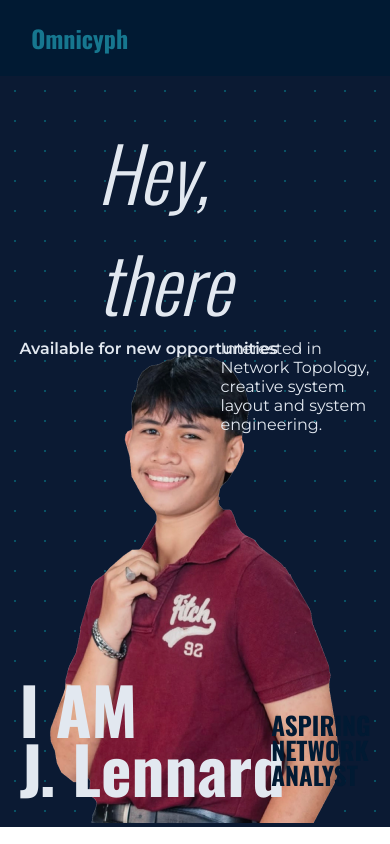
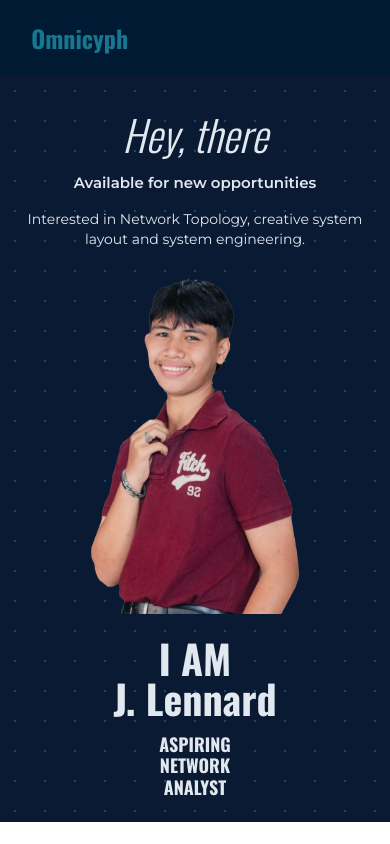
Before and after one commit to 2601103146-eng/My-website1.github.io, a plain HTML site: page index.html in a window 390 px wide. Drawn offline with nearby package versions, Linux system fonts and the light colour scheme.

Commit message:
Update style.css

```diff
--- a/style.css
+++ b/style.css
@@ -773,3 +773,88 @@ background-size: 30px 30px;
 .social-card:hover .social-icon {
   transform: scale(1.1);
 }
+
+@media (max-width: 768px) {
+    .home {
+        min-height: auto;
+        height: auto;
+        padding: 36px 20px 24px;
+        display: flex;
+        flex-direction: column;
+        align-items: center;
+        gap: 16px;
+        text-align: center;
+        overflow: visible;
+    }
+
+    .greeting,
+    .left-description,
+    .right-description,
+    .profile-image,
+    .home-name,
+    .home-title {
+        position: static;
+        top: auto;
+        right: auto;
+        bottom: auto;
+        left: auto;
+        width: 100%;
+        max-width: 100%;
+        transform: none;
+        animation: none;
+    }
+
+    .greeting {
+        order: 1;
+        font-size: 42px;
+        line-height: 1.05;
+    }
+
+    .left-description {
+        order: 2;
+        font-size: 15px;
+        line-height: 1.4;
+    }
+
+    .right-description {
+        order: 3;
+        font-size: 14px;
+        line-height: 1.45;
+    }
+
+    .profile-image {
+        order: 4;
+        display: flex;
+        justify-content: center;
+        margin-top: 8px;
+    }
+
+    .profile-image img {
+        width: 100%;
+        max-width: 260px;
+        height: auto;
+        max-height: 340px;
+        object-fit: cover;
+    }
+
+    .home-name {
+        order: 5;
+        margin-top: 8px;
+    }
+
+    .home-name h2 {
+        font-size: 40px;
+        line-height: 1;
+    }
+
+    .home-title {
+        order: 6;
+    }
+
+    .home-title h3 {
+        font-size: 18px;
+        line-height: 1.2;
+        color: #E2E8F0;
+    }
+}
+r
```
